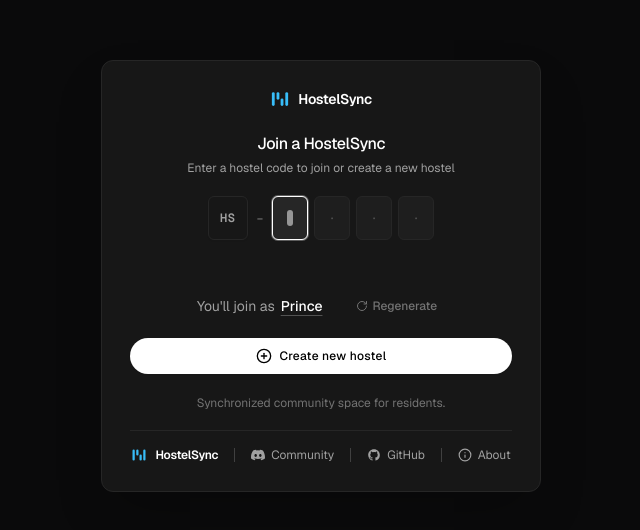
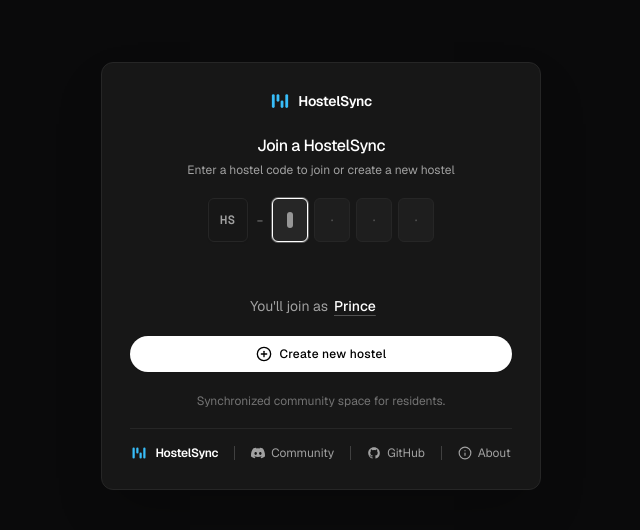
Before and after one commit to princeff55032-maker/Hostelsync, a Next.js app: page / in a window 1280 px wide. Shown: the part 180-710 px from the top of the page, without its empty margins (319-959 px from the left). Built offline with nearby package versions, Linux system fonts and the light colour scheme.

Commit message:
Remove Regenerate resident identity button

```diff
--- a/src/components/IdentitySelector.tsx
+++ b/src/components/IdentitySelector.tsx
@@ -1,22 +1,20 @@
 'use client';
 
 import React, { useState } from 'react';
-import { RotateCw, Check, Edit2 } from 'lucide-react';
+import { Check, Edit2 } from 'lucide-react';
 
 interface IdentitySelectorProps {
   userName: string;
   onNameChange: (name: string) => void;
-  onRegenerate: () => void;
+  onRegenerate?: () => void;
 }
 
 export function IdentitySelector({
   userName,
   onNameChange,
-  onRegenerate,
 }: IdentitySelectorProps) {
   const [isEditing, setIsEditing] = useState(false);
   const [inputVal, setInputVal] = useState(userName);
-  const [isSpinning, setIsSpinning] = useState(false);
 
   const handleSave = () => {
     if (inputVal.trim()) {
@@ -32,12 +30,6 @@ export function IdentitySelector({
       setInputVal(userName);
       setIsEditing(false);
     }
-  };
-
-  const handleRegenerateClick = () => {
-    setIsSpinning(true);
-    onRegenerate();
-    setTimeout(() => setIsSpinning(false), 300);
   };
 
   return (
@@ -81,20 +73,6 @@ export function IdentitySelector({
           <Edit2 className="w-3 h-3 text-neutral-500 opacity-0 group-hover:opacity-100 transition-opacity" />
         </button>
       )}
-
-      <button
-        type="button"
-        onClick={handleRegenerateClick}
-        className="inline-flex items-center gap-1 rounded-md font-medium text-xs text-neutral-500 hover:text-neutral-300 ml-2.5 h-6 px-2 hover:bg-neutral-800/80 transition-colors active:scale-95"
-        title="Generate random resident identity"
-      >
-        <RotateCw
-          className={`w-3 h-3 transition-transform duration-300 ${
-            isSpinning ? 'rotate-180 text-white' : ''
-          }`}
-        />
-        <span>Regenerate</span>
-      </button>
     </div>
   );
 }
```
